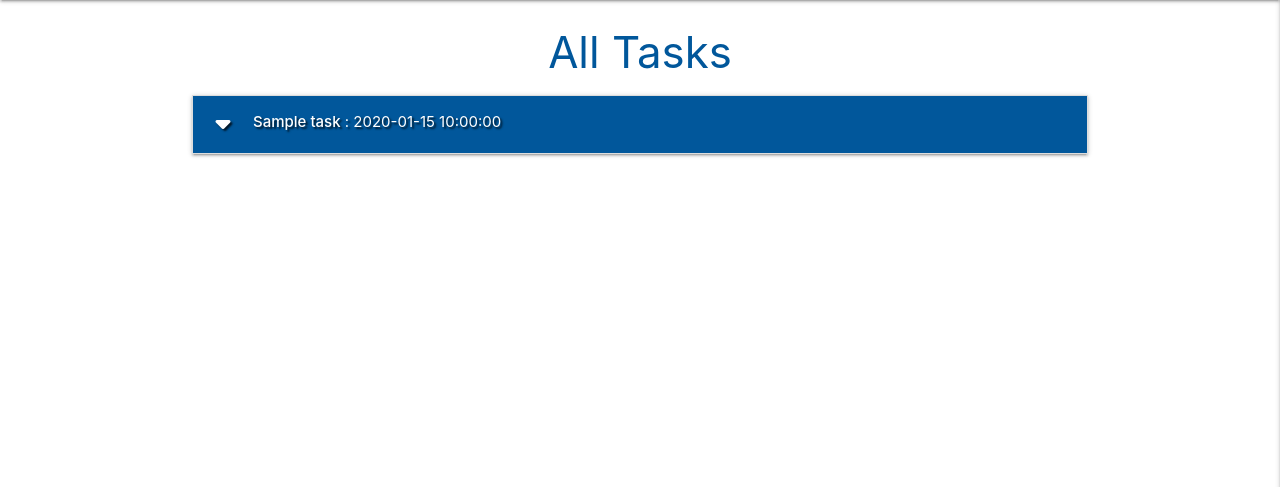
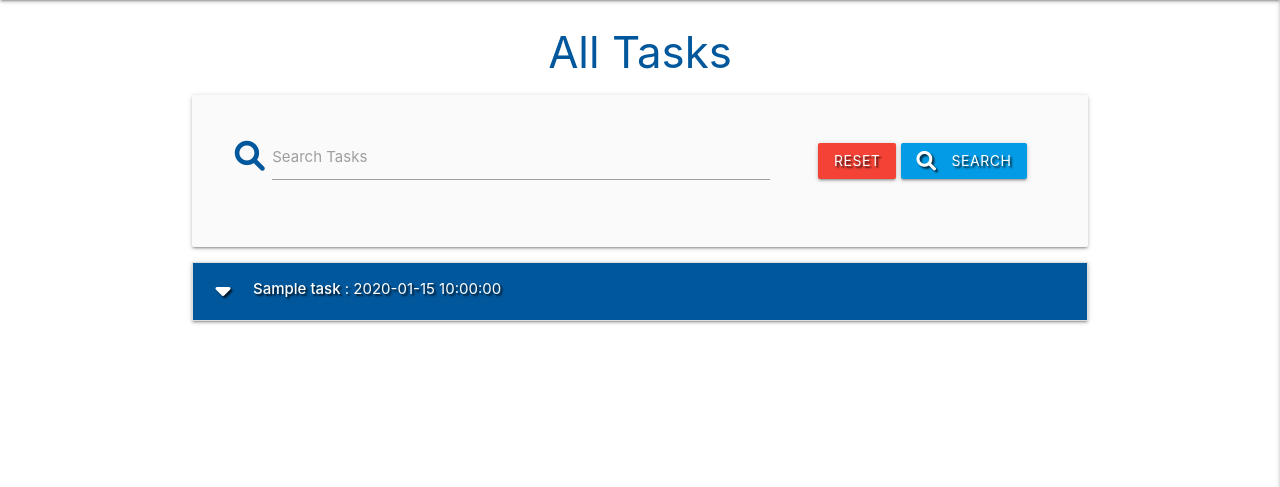
Before and after one commit to malikdobbs/flask-task-manager-project, a Flask app: page / in a window 1280 px wide. Shown: the part 64-551 px from the top of the page. Run offline with Flask 2, Linux system fonts and the light colour scheme; a database or web service that is not in the repository returns one stand-in record (values such as "Sample title"); some libraries are stand-ins or nearby versions.

Commit message:
Added search functionality

```diff
--- a/app.py
+++ b/app.py
@@ -24,6 +24,12 @@ def get_tasks():
     tasks = list(mongo.db.tasks.find())
     return render_template("tasks.html", tasks=tasks)
 
+
+@app.route("/search", methods=["GET", "POST"])
+def search():
+	query = request.form.get("query")
+	tasks = list(mongo.db.tasks.find({"$text": {"$search": query}}))
+	return render_template("tasks.html", tasks=tasks)
 
 @app.route("/register", methods=["GET", "POST"])
 def register():
--- a/templates/tasks.html
+++ b/templates/tasks.html
@@ -2,7 +2,25 @@
 {% block content %}
 
     <h3 class="light-blue-text text-darken-4 center-align">All Tasks</h3>
+	<div class="row card-panel grey lighten-5">
+        <form action="{{ url_for('search') }}" method="post" class="col s12">
+            <div class="row valign-wrapper center-align">
+                <div class="input-field col s12 m8">
+                    <i class="fas fa-search prefix light-blue-text text-darken-4"></i>
+                    <input type="text" name="query" id="query" minlength="3" class="validate" required>
+                    <label for="query">Search Tasks</label>
+                </div>
+                <div class="col s12 m4">
+                    <a href="{{ url_for('get_tasks') }}" class="red btn text-shadow">Reset</a>
+                    <button type="submit" class="light-blue darken-1 btn text-shadow">
+                        <i class="fas fa-search left"></i> Search
+                    </button>
+                </div>
+            </div>
+        </form>
+    </div>
 
+	{% if tasks|length > 0%}
     <ul class="collapsible">
         {% for task in tasks %}
         <li>
@@ -30,4 +48,8 @@
         </li>
         {% endfor %}
     </ul>
+	{% else %}
+		<h3 class="red-text text-darken-4 center-align">No Results Found</h3>
+	{% endif %}
+
 {% endblock %}
```
